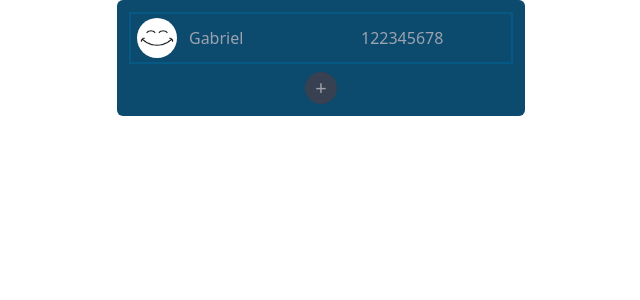
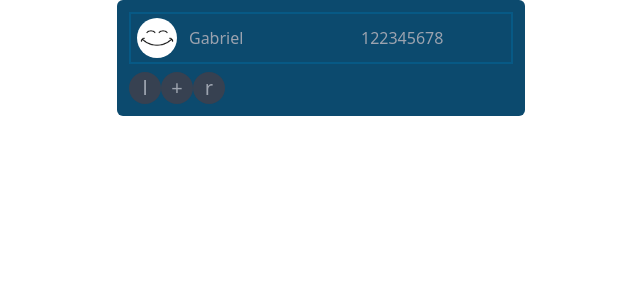
Before and after one commit to GDX64/React-tailwind, a React (Vite) app: page / in a window 1280 px wide. Shown: the top 300 px of the page, without its empty margins (319-959 px from the left). Built offline with nearby package versions, Linux system fonts and the light colour scheme.

Commit message:
page slices

```diff
--- a/src/Database/Store.ts
+++ b/src/Database/Store.ts
@@ -20,7 +20,7 @@ class AppStore {
   }
 
   async addContact(contact: Contact) {
-    this.state.contacts = [...this.state.contacts, contact];
+    this.state.contacts = [contact, ...this.state.contacts];
     await this.dataBase.contacts.bulkPut(this.state.contacts);
     return { ...this.state };
   }
--- /dev/null
+++ b/src/components/ContactTable/ContactRow.tsx
@@ -0,0 +1,116 @@
+import { useState } from "react";
+import Contact, { fieldsArr } from "../../Entities/Contact";
+import { readImage } from "../../Utils/ReadImage";
+import {
+  Labeled,
+  UpdatableField,
+  Avatar,
+  BaseBtn,
+} from "../BaseComponents/BaseComponents";
+interface ContactRowProps {
+  Contact: Contact;
+  onChange: (state: Contact) => void;
+  onDelete: (state: Contact) => void;
+}
+export function ContactRow({ Contact, onChange, onDelete }: ContactRowProps) {
+  const [expanded, setExpanded] = useState(false);
+  return (
+    <div className="flex flex-col mb-2">
+      <ContactSummary
+        contact={Contact}
+        onClick={() => setExpanded(!expanded)}
+        onChange={onChange}
+      ></ContactSummary>
+      {expanded && (
+        <ContactFullInfo {...{ Contact, onChange, onDelete }}></ContactFullInfo>
+      )}
+    </div>
+  );
+}
+
+function ContactSummary({
+  contact,
+  onClick,
+  onChange,
+}: {
+  contact: Contact;
+  onClick: () => void;
+  onChange: (state: Contact) => void;
+}) {
+  return (
+    <div
+      className="flex w-96 border-2 border-sky-800 justify-around cursor-pointer select-none pt-1 pb-1 items-center"
+      onClick={onClick}
+    >
+      <Avatar
+        dataURL={contact.image}
+        onClick={(event) => {
+          event.stopPropagation();
+          readImage().then((image) => onChange({ ...contact, image }));
+        }}
+      ></Avatar>
+      <div className="w-40 overflow-x-hidden overflow-ellipsis whitespace-nowrap">
+        {contact.name}
+      </div>
+      <div className="w-36 overflow-x-hidden overflow-ellipsis whitespace-nowrap">
+        {contact.phone}
+      </div>
+    </div>
+  );
+}
+
+function ContactFullInfo({ Contact, onChange, onDelete }: ContactRowProps) {
+  const [state, updateValue] = useState(Contact);
+  const hasChanges = JSON.stringify(Contact) !== JSON.stringify(state);
+  const fields = getAllFields(state, updateValue);
+  return (
+    <div className="flex flex-col">
+      <div className="flex flex-col"></div>
+      {fields}
+      <Footer
+        hasChanges={hasChanges}
+        onCancel={() => updateValue(Contact)}
+        onApply={() => onChange(state)}
+        onDelete={() => onDelete(state)}
+      ></Footer>
+    </div>
+  );
+}
+
+function getAllFields(state: Contact, updateValue: (contact: Contact) => void) {
+  return fieldsArr.map(({ field, label }) => {
+    return (
+      <Labeled
+        label={label}
+        key={field}
+        className="border-b border-b-sky-800 w-full h-10 items-center"
+      >
+        <UpdatableField
+          value={state[field]}
+          onChange={(value) => updateValue({ ...state, [field]: value })}
+        ></UpdatableField>
+      </Labeled>
+    );
+  });
+}
+
+function Footer({
+  onApply = () => {},
+  hasChanges = false,
+  onCancel = () => {},
+  onDelete = () => {},
+}) {
+  return (
+    <div className="">
+      <BaseBtn onClick={onApply} isDisabled={!hasChanges} className="m-2 w-16">
+        Save
+      </BaseBtn>
+      <BaseBtn onClick={onCancel} isDisabled={!hasChanges} className="m-2 w-16">
+        Cancel
+      </BaseBtn>
+      <BaseBtn onClick={onDelete} className="m-2 w-16">
+        Delete
+      </BaseBtn>
+    </div>
+  );
+}
--- a/src/components/ContactTable/ContactTable.tsx
+++ b/src/components/ContactTable/ContactTable.tsx
@@ -1,155 +1,67 @@
 import { useState } from "react";
 import Store from "../../Database/Store";
-import Contact, { fieldsArr } from "../../Entities/Contact";
-import { readImage } from "../../Utils/ReadImage";
-import {
-  Labeled,
-  UpdatableField,
-  Avatar,
-  BaseBtn,
-} from "../BaseComponents/BaseComponents";
-interface ContactRowProps {
-  Contact: Contact;
-  onChange: (state: Contact) => void;
-  onDelete: (state: Contact) => void;
-}
-function ContactRow({ Contact, onChange, onDelete }: ContactRowProps) {
-  const [expanded, setExpanded] = useState(false);
+import Contact from "../../Entities/Contact";
+import { ContactRow } from "./ContactRow";
+
+const contactsPerPage = 2;
+
+export function ContactsTable() {
+  const [contacts, setContacts] = useState(Store.state.contacts);
+  const [pageNumber, setPageNumber] = useState(1);
+  const slice = getSlice(contacts, pageNumber);
   return (
-    <div className="flex flex-col mb-2">
-      <ContactSummary
-        contact={Contact}
-        onClick={() => setExpanded(!expanded)}
-        onChange={onChange}
-      ></ContactSummary>
-      {expanded && (
-        <ContactFullInfo {...{ Contact, onChange, onDelete }}></ContactFullInfo>
-      )}
+    <div className="bg-sky-900 text-gray-400 pl-3 pr-3 pt-3 pb-3 rounded-md">
+      <ContactPage onSetContacts={setContacts} contacts={slice}></ContactPage>
+      <PlusBtn onClick={() => setPageNumber(pageNumber - 1)}>l</PlusBtn>
+      <PlusBtn
+        onClick={async () => {
+          setContacts((await Store.addContact(Contact.default())).contacts);
+        }}
+      >
+        +
+      </PlusBtn>
+      <PlusBtn onClick={() => setPageNumber(pageNumber + 1)}> r </PlusBtn>
     </div>
   );
 }
 
-function ContactSummary({
-  contact,
-  onClick,
-  onChange,
-}: {
-  contact: Contact;
-  onClick: () => void;
-  onChange: (state: Contact) => void;
+function getSlice(contacts: Contact[], pageNumber: number) {
+  return contacts.slice(
+    contactsPerPage * (pageNumber - 1),
+    contactsPerPage * pageNumber
+  );
+}
+
+function ContactPage({
+  contacts = [] as Contact[],
+  onSetContacts = (contacts: Contact[]) => {},
 }) {
+  const contactsArr = contacts.map((Contact) => (
+    <ContactRow
+      Contact={Contact}
+      key={Contact.id}
+      onChange={async (contact) =>
+        onSetContacts((await Store.updateContacts(contact)).contacts)
+      }
+      onDelete={async (contact) => {
+        onSetContacts((await Store.deleteContact(contact)).contacts);
+      }}
+    ></ContactRow>
+  ));
   return (
-    <div
-      className="flex w-96 border-2 border-sky-800 justify-around cursor-pointer select-none pt-1 pb-1 items-center"
-      onClick={onClick}
-    >
-      <Avatar
-        dataURL={contact.image}
-        onClick={(event) => {
-          event.stopPropagation();
-          readImage().then((image) => onChange({ ...contact, image }));
-        }}
-      ></Avatar>
-      <div className="w-40 overflow-x-hidden overflow-ellipsis whitespace-nowrap">
-        {contact.name}
-      </div>
-      <div className="w-36 overflow-x-hidden overflow-ellipsis whitespace-nowrap">
-        {contact.phone}
-      </div>
+    <div className="w-full flex flex-col items-center justify-center">
+      {contactsArr}
     </div>
   );
 }
 
-function ContactFullInfo({ Contact, onChange, onDelete }: ContactRowProps) {
-  const [state, updateValue] = useState(Contact);
-  const hasChanges = JSON.stringify(Contact) !== JSON.stringify(state);
-  const fields = getAllFields(state, updateValue);
-  return (
-    <div className="flex flex-col">
-      <div className="flex flex-col"></div>
-      {fields}
-      <Footer
-        hasChanges={hasChanges}
-        onCancel={() => updateValue(Contact)}
-        onApply={() => onChange(state)}
-        onDelete={() => onDelete(state)}
-      ></Footer>
-    </div>
-  );
-}
-
-function getAllFields(state: Contact, updateValue: (contact: Contact) => void) {
-  return fieldsArr.map(({ field, label }) => {
-    return (
-      <Labeled
-        label={label}
-        key={field}
-        className="border-b border-b-sky-800 w-full h-10 items-center"
-      >
-        <UpdatableField
-          value={state[field]}
-          onChange={(value) => updateValue({ ...state, [field]: value })}
-        ></UpdatableField>
-      </Labeled>
-    );
-  });
-}
-
-function Footer({
-  onApply = () => {},
-  hasChanges = false,
-  onCancel = () => {},
-  onDelete = () => {},
-}) {
-  return (
-    <div className="">
-      <BaseBtn onClick={onApply} isDisabled={!hasChanges} className="m-2 w-16">
-        Save
-      </BaseBtn>
-      <BaseBtn onClick={onCancel} isDisabled={!hasChanges} className="m-2 w-16">
-        Cancel
-      </BaseBtn>
-      <BaseBtn onClick={onDelete} className="m-2 w-16">
-        Delete
-      </BaseBtn>
-    </div>
-  );
-}
-
-export function ContactsTable() {
-  const [{ contacts }, setContacts] = useState(Store.state);
-  return (
-    <div className="bg-sky-900 text-gray-400 pl-3 pr-3 pt-3 pb-3 rounded-md">
-      {contacts.map((Contact) => (
-        <ContactRow
-          Contact={Contact}
-          key={Contact.id}
-          onChange={async (contact) =>
-            setContacts(await Store.updateContacts(contact))
-          }
-          onDelete={async (contact) => {
-            setContacts(await Store.deleteContact(contact));
-          }}
-        ></ContactRow>
-      ))}
-      <div className="w-full flex items-center justify-center">
-        <PlusBtn
-          onClick={async () => {
-            setContacts(await Store.addContact(Contact.default()));
-          }}
-        ></PlusBtn>
-      </div>
-    </div>
-  );
-}
-
-function PlusBtn({ onClick = () => {} }) {
+function PlusBtn({ onClick = () => {}, children = "" }) {
   return (
     <button
       onClick={onClick}
       className="rounded-full bg-gray-700 h-8 w-8 text-xl hover:scale-110 transition-all hover:bg-gray-600"
     >
-      <div className="">+</div>
+      {children}
     </button>
   );
 }
```
